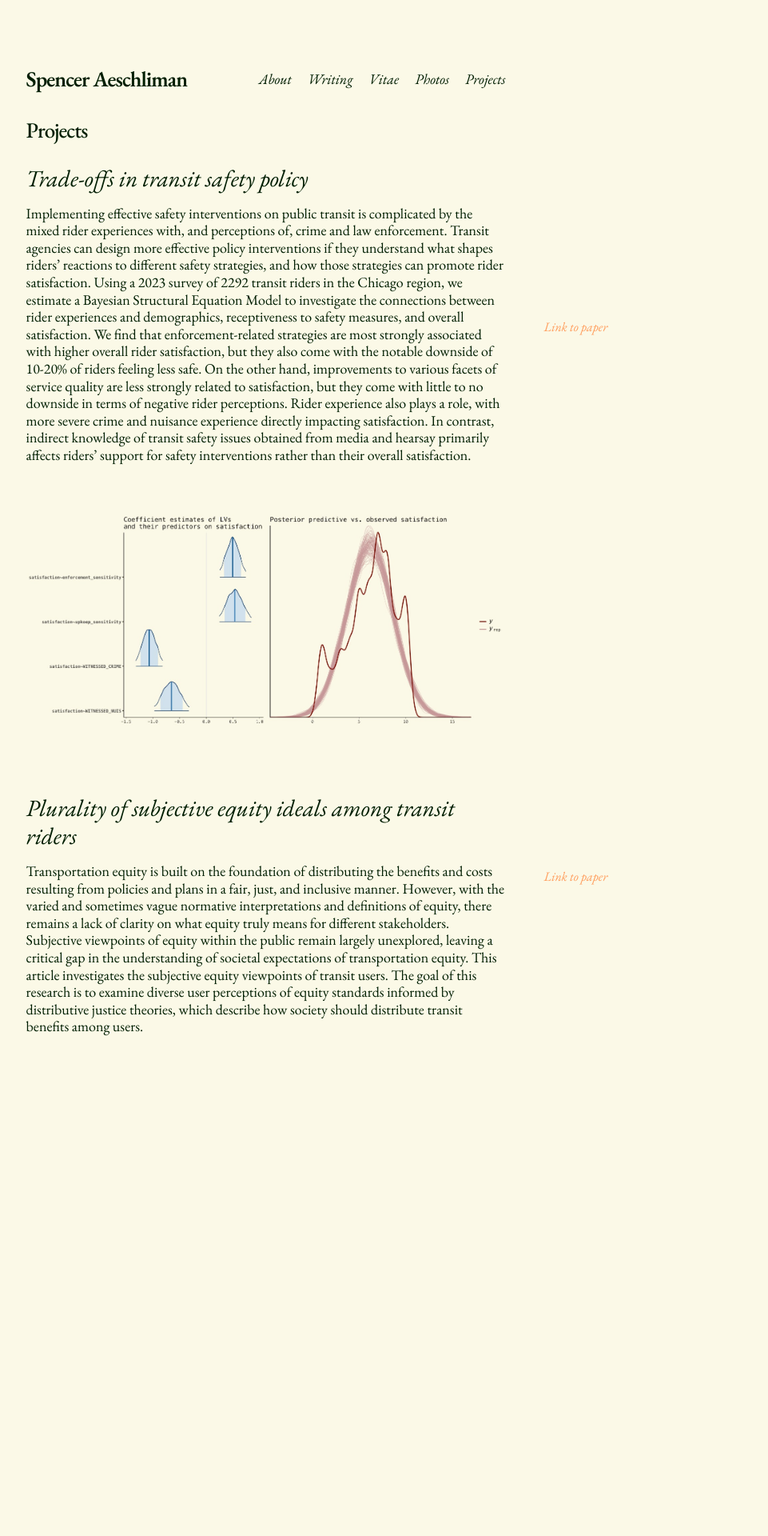
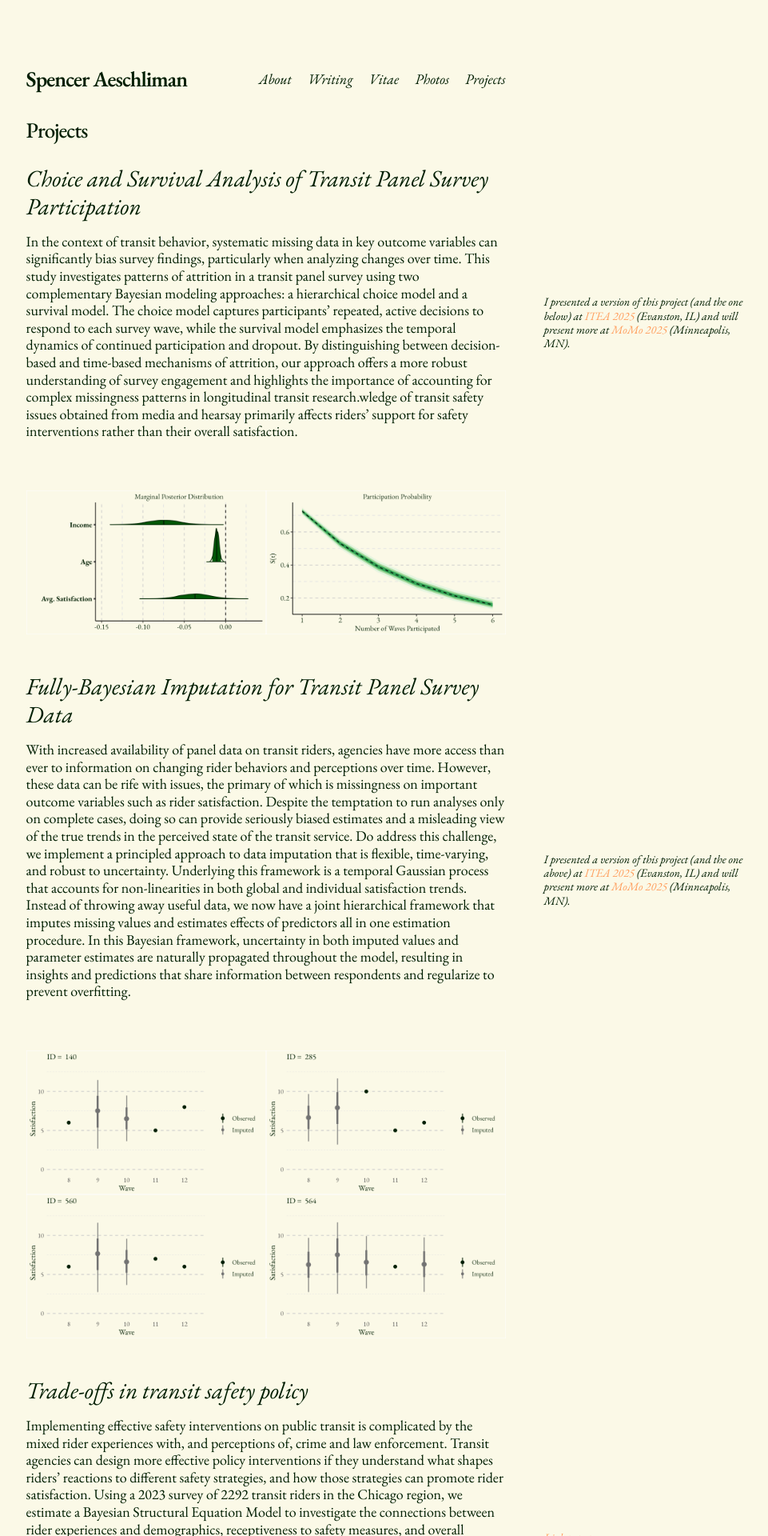
Before and after one commit to s-aeschliman/s-aeschliman.github.io, a Jekyll site: the page built from docs/projects.md, in a window 1280 px wide. Shown: the top 1920 px of the page at 80% size, without its empty margins (279-1240 px from the left). Built offline with Jekyll 4.4.1, drawn with Linux system fonts in a browser that asks for light colours; some web fonts are replaced; before the commit the page ends 1433 px from its top, so only the background shows below that.

Commit message:
more project details

```diff
--- a/docs/_sass/minima/_layout.scss
+++ b/docs/_sass/minima/_layout.scss
@@ -140,14 +140,16 @@
   position: absolute;
   left: calc(100% + 2rem);
   top: 25%;
-  width: 150px;
+  width: 250px;
   padding: 1rem;
+  font-size: 0.9rem;
+  font-style: italic;
 }
 
 .sidebar a {
   color: $brand-color;
   text-decoration: none;
-  font-size: 1rem;
+  font-size: 0.9rem;
   font-style: italic;
 }
 
--- a/docs/projects.md
+++ b/docs/projects.md
@@ -8,15 +8,55 @@ order: 3
 <div class="content-container">
   <div class="content-main" markdown="1">
 
+### *Choice and Survival Analysis of Transit Panel Survey Participation*
+
+In the context of transit behavior, systematic missing data in key outcome variables can significantly bias survey findings, particularly when analyzing changes over time.
+This study investigates patterns of attrition in a transit panel survey using two complementary Bayesian modeling approaches: a hierarchical choice model and a survival model. The choice model captures participants’ repeated, active decisions to respond to each survey wave, while the survival model emphasizes the temporal dynamics of continued participation and dropout.
+By distinguishing between decision-based and time-based mechanisms of attrition, our approach offers a more robust understanding of survey engagement and highlights the importance of accounting for complex missingness patterns in longitudinal transit research.wledge of transit safety issues obtained from media and hearsay primarily affects riders' support for safety interventions rather than their overall satisfaction.
+
+![sat-pic](assets/images/survival_combined_plot_covariates.png){: .project-image}
+
+  </div>
+  <div class="sidebar">
+    I presented a version of this project (and the one below) at <a href="https://transportation.northwestern.edu/news-events/itea2025/itea2025.html">ITEA 2025</a> (Evanston, IL) and will present more at <a href="https://whova.com/web/b0kitYLTonIzVU26vERb8gXZi%404PmOCqTY6zxshGkPQ%3D">MoMo 2025</a> (Minneapolis, MN).
+  </div>
+</div>
+
+
+<div class="content-container">
+  <div class="content-main" markdown="1">
+
+### *Fully-Bayesian Imputation for Transit Panel Survey Data*
+
+With increased availability of panel data on transit riders, agencies have more access than ever to information on changing rider behaviors and perceptions over time.
+However, these data can be rife with issues, the primary of which is missingness on important outcome variables such as rider satisfaction.
+Despite the temptation to run analyses only on complete cases, doing so can provide seriously biased estimates and a misleading view of the true trends in the perceived state of the transit service.
+Do address this challenge, we implement a principled approach to data imputation that is flexible, time-varying, and robust to uncertainty.
+Underlying this framework is a temporal Gaussian process that accounts for non-linearities in both global and individual satisfaction trends.
+Instead of throwing away useful data, we now have a joint hierarchical framework that imputes missing values and estimates effects of predictors all in one estimation procedure.
+In this Bayesian framework, uncertainty in both imputed values and parameter estimates are naturally propagated throughout the model, resulting in insights and predictions that share information between respondents and regularize to prevent overfitting.
+
+![sat-pic](assets/images/individual_imputation_multi.png){: .project-image}
+
+  </div>
+      <div class="sidebar">
+    I presented a version of this project (and the one above) at <a href="https://transportation.northwestern.edu/news-events/itea2025/itea2025.html">ITEA 2025</a> (Evanston, IL) and will present more at <a href="https://whova.com/web/b0kitYLTonIzVU26vERb8gXZi%404PmOCqTY6zxshGkPQ%3D">MoMo 2025</a> (Minneapolis, MN).
+  </div>
+</div>
+
+
+<div class="content-container">
+  <div class="content-main" markdown="1">
+
 ### *Trade-offs in transit safety policy*
 
-Implementing effective safety interventions on public transit is complicated by the mixed rider experiences with, and perceptions of, crime and law enforcement. Transit agencies can design more effective policy interventions if they understand what shapes riders' reactions to different safety strategies, and how those strategies can promote rider satisfaction. Using a 2023 survey of 2292 transit riders in the Chicago region, we estimate a Bayesian Structural Equation Model{{sidenote: estimated using the `lavaan` package in R}} to investigate the connections between rider experiences and demographics, receptiveness to safety measures, and overall satisfaction. We find that enforcement-related strategies are most strongly associated with higher overall rider satisfaction, but they also come with the notable downside of 10-20% of riders feeling less safe. On the other hand, improvements to various facets of service quality are less strongly related to satisfaction, but they come with little to no downside in terms of negative rider perceptions. Rider experience also plays a role, with more severe crime and nuisance experience directly impacting satisfaction. In contrast, indirect knowledge of transit safety issues obtained from media and hearsay primarily affects riders' support for safety interventions rather than their overall satisfaction.
+Implementing effective safety interventions on public transit is complicated by the mixed rider experiences with, and perceptions of, crime and law enforcement. Transit agencies can design more effective policy interventions if they understand what shapes riders' reactions to different safety strategies, and how those strategies can promote rider satisfaction. Using a 2023 survey of 2292 transit riders in the Chicago region, we estimate a Bayesian Structural Equation Model to investigate the connections between rider experiences and demographics, receptiveness to safety measures, and overall satisfaction. We find that enforcement-related strategies are most strongly associated with higher overall rider satisfaction, but they also come with the notable downside of 10-20% of riders feeling less safe. On the other hand, improvements to various facets of service quality are less strongly related to satisfaction, but they come with little to no downside in terms of negative rider perceptions. Rider experience also plays a role, with more severe crime and nuisance experience directly impacting satisfaction. In contrast, indirect knowledge of transit safety issues obtained from media and hearsay primarily affects riders' support for safety interventions rather than their overall satisfaction.
 
 ![sat-pic](assets/images/sat_color.jpeg){: .project-image}
 
   </div>
   <div class="sidebar">
-    <a href="https://papers.ssrn.com/sol3/papers.cfm?abstract_id=4989514">Link to paper</a>
+    <a href="https://www.sciencedirect.com/science/article/pii/S0965856425002125?casa_token=tKSIIDdmDvcAAAAA:paIUL92wWQ-bM_XJal0g9EnViuKugCxk7Z5y91794Z-PAKJcZEjB2pl6Fpsydt4ZANz5Dc0">Link to paper</a>
   </div>
 </div>
 
```
Also changed, not shown: docs/assets/images/individual_imputation_multi.png (added), docs/assets/images/survival_combined_plot_covariates.png (added).
